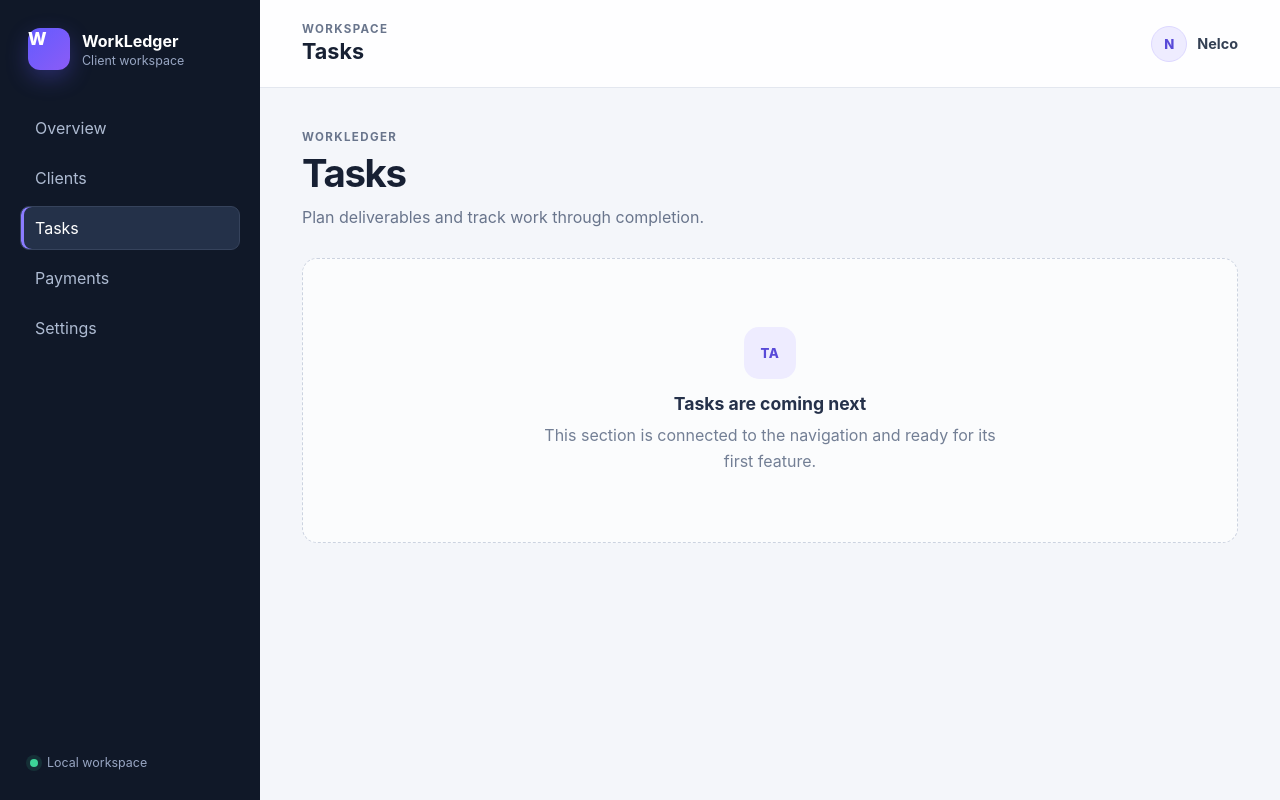
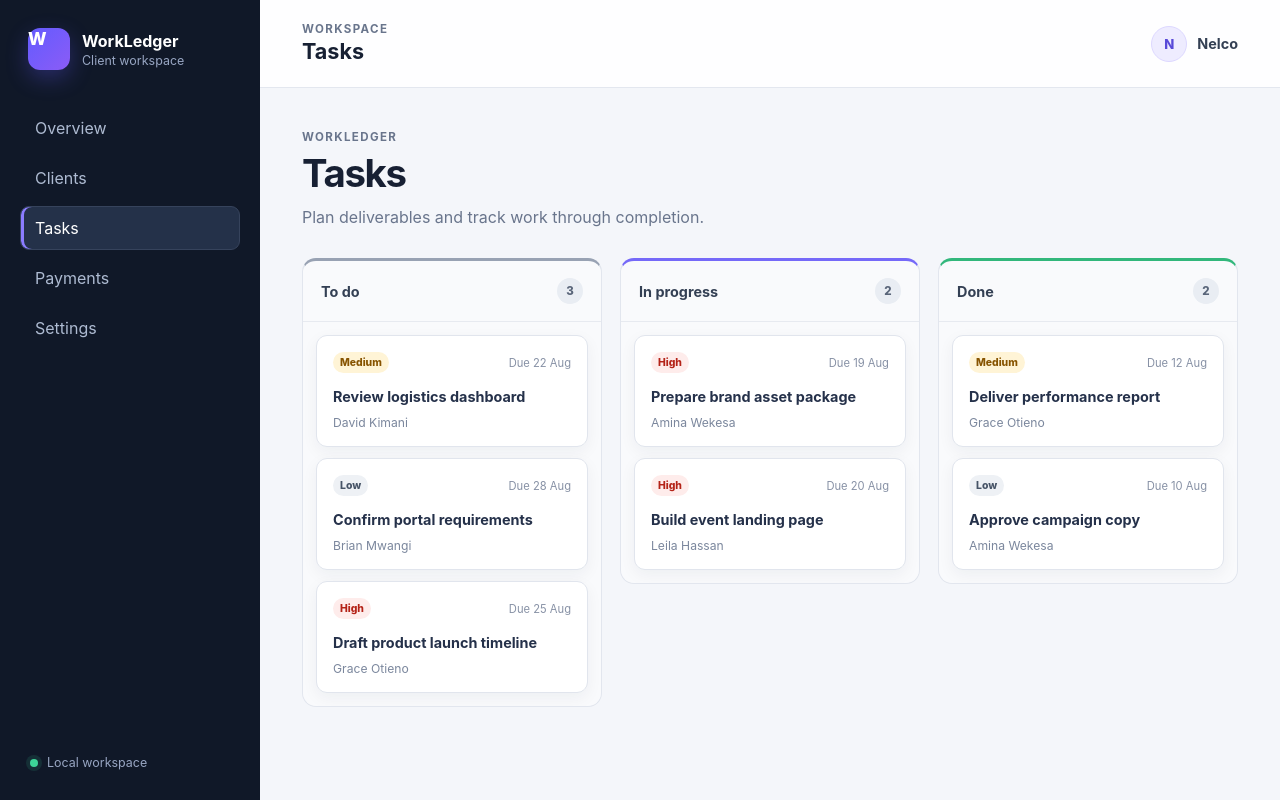
Before and after one commit to nelco254-art/workledger, a React (Vite) app: page / in a window 1280 px wide. Both pictures are taken after a click on the button "Tasks". Built offline with nearby package versions, Linux system fonts and the light colour scheme.

Commit message:
feat: add task status board

```diff
--- a/src/App.css
+++ b/src/App.css
@@ -578,3 +578,128 @@
     width: 100%;
   }
 }
+
+.task-board {
+  display: grid;
+  grid-template-columns: repeat(3, minmax(0, 1fr));
+  gap: 18px;
+  align-items: start;
+}
+
+.task-column {
+  overflow: hidden;
+  border: 1px solid #e2e6ee;
+  border-top-width: 3px;
+  border-radius: 14px;
+  background: #f9fafc;
+}
+
+.task-column[data-status="todo"] {
+  border-top-color: #98a2b3;
+}
+
+.task-column[data-status="in-progress"] {
+  border-top-color: #7569f8;
+}
+
+.task-column[data-status="done"] {
+  border-top-color: #32b77b;
+}
+
+.task-column-header {
+  display: flex;
+  align-items: center;
+  justify-content: space-between;
+  padding: 17px 18px;
+  border-bottom: 1px solid #e7eaf0;
+}
+
+.task-column-header h3 {
+  margin: 0;
+  color: #344054;
+  font-size: 0.9rem;
+}
+
+.task-count {
+  display: grid;
+  width: 26px;
+  height: 26px;
+  place-items: center;
+  border-radius: 50%;
+  color: #596579;
+  background: #e9edf3;
+  font-size: 0.72rem;
+  font-weight: 800;
+}
+
+.task-list {
+  display: grid;
+  gap: 11px;
+  margin: 0;
+  padding: 13px;
+  list-style: none;
+}
+
+.task-card {
+  padding: 16px;
+  border: 1px solid #e1e5ed;
+  border-radius: 11px;
+  background: #ffffff;
+  box-shadow: 0 5px 16px rgb(29 41 57 / 5%);
+}
+
+.task-card-topline {
+  display: flex;
+  align-items: center;
+  justify-content: space-between;
+  gap: 10px;
+}
+
+.priority-badge {
+  display: inline-flex;
+  padding: 4px 7px;
+  border-radius: 999px;
+  font-size: 0.65rem;
+  font-weight: 800;
+  text-transform: capitalize;
+}
+
+.priority-low {
+  color: #475467;
+  background: #eef1f5;
+}
+
+.priority-medium {
+  color: #875400;
+  background: #fff4d6;
+}
+
+.priority-high {
+  color: #b42318;
+  background: #feeceb;
+}
+
+.task-due-date {
+  color: #8791a5;
+  font-size: 0.7rem;
+  white-space: nowrap;
+}
+
+.task-card h4 {
+  margin: 14px 0 7px;
+  color: #25314a;
+  font-size: 0.9rem;
+  line-height: 1.45;
+}
+
+.task-client {
+  margin: 0;
+  color: #7b879d;
+  font-size: 0.76rem;
+}
+
+@media (max-width: 1100px) {
+  .task-board {
+    grid-template-columns: 1fr;
+  }
+}
--- a/src/App.tsx
+++ b/src/App.tsx
@@ -1,5 +1,6 @@
 import { useState } from 'react'
 import { ClientDirectory } from './components/ClientDirectory'
+import { TaskBoard } from './components/TaskBoard'
 import { clients, payments, tasks } from './data'
 import './App.css'
 
@@ -166,6 +167,8 @@ function App() {
               </>
             ) : activePage === 'clients' ? (
               <ClientDirectory clients={clients} />
+            ) : activePage === 'tasks' ? (
+              <TaskBoard clients={clients} tasks={tasks} />
             ) : (
               <div className="empty-state">
                 <span className="empty-state-mark" aria-hidden="true">
--- /dev/null
+++ b/src/components/TaskBoard.tsx
@@ -0,0 +1,83 @@
+import type { Client, TaskStatus, WorkTask } from '../types'
+
+interface TaskBoardProps {
+  clients: Client[]
+  tasks: WorkTask[]
+}
+
+const taskColumns: Array<{ status: TaskStatus; label: string }> = [
+  { status: 'todo', label: 'To do' },
+  { status: 'in-progress', label: 'In progress' },
+  { status: 'done', label: 'Done' },
+]
+
+const dateFormatter = new Intl.DateTimeFormat('en-KE', {
+  day: 'numeric',
+  month: 'short',
+  timeZone: 'UTC',
+})
+
+const formatDate = (date: string) =>
+  dateFormatter.format(new Date(`${date}T00:00:00Z`))
+
+export function TaskBoard({ clients, tasks }: TaskBoardProps) {
+  const clientNames = new Map(
+    clients.map((client) => [client.id, client.name]),
+  )
+
+  return (
+    <div className="task-board" aria-label="Task board">
+      {taskColumns.map((column) => {
+        const columnTasks = tasks.filter(
+          (task) => task.status === column.status,
+        )
+
+        return (
+          <section
+            className="task-column"
+            data-status={column.status}
+            key={column.status}
+            aria-labelledby={`task-column-${column.status}`}
+          >
+            <header className="task-column-header">
+              <h3 id={`task-column-${column.status}`}>{column.label}</h3>
+              <span
+                className="task-count"
+                aria-label={`${columnTasks.length} tasks`}
+              >
+                {columnTasks.length}
+              </span>
+            </header>
+
+            <ul className="task-list">
+              {columnTasks.map((task) => (
+                <li className="task-card" key={task.id}>
+                  <div className="task-card-topline">
+                    <span
+                      className={`priority-badge priority-${task.priority}`}
+                    >
+                      {task.priority}
+                    </span>
+
+                    <time
+                      className="task-due-date"
+                      dateTime={task.dueDate}
+                    >
+                      Due {formatDate(task.dueDate)}
+                    </time>
+                  </div>
+
+                  <h4>{task.title}</h4>
+
+                  <p className="task-client">
+                    {clientNames.get(task.clientId) ?? 'Unknown client'}
+                  </p>
+                </li>
+              ))}
+            </ul>
+          </section>
+        )
+      })}
+    </div>
+  )
+}
```
